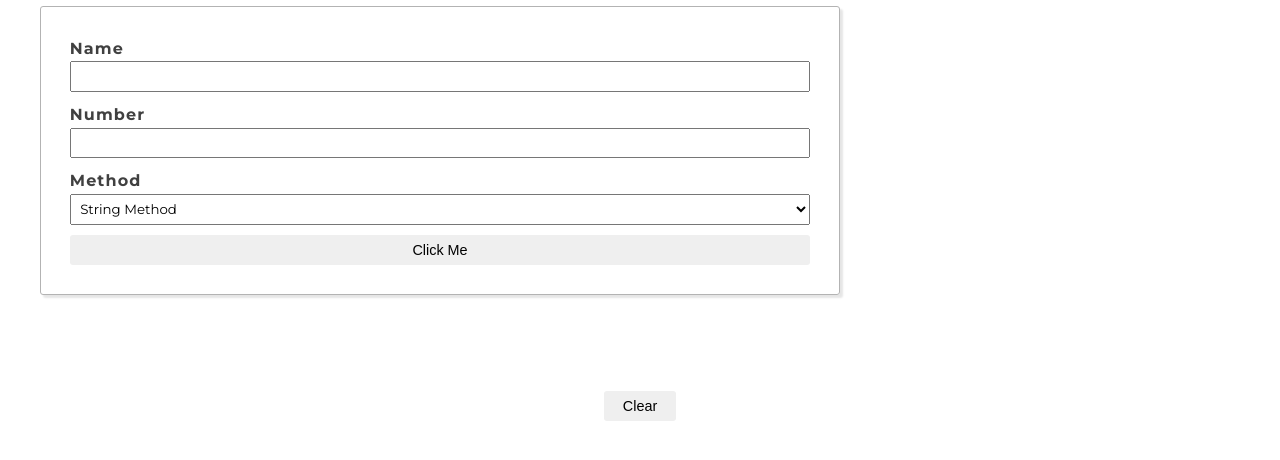
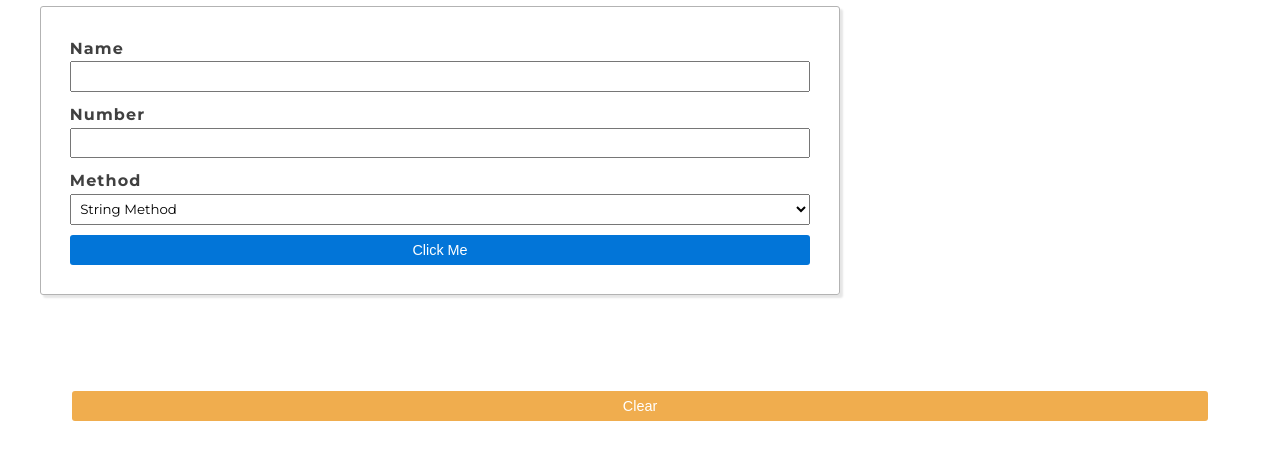
Before and after one commit to KamonLeigh/web-app-worker, a website built with Parcel: page index.html in a window 1280 px wide. Shown: the part 88-548 px from the top of the page. Built offline with nearby package versions, Linux system fonts and the light colour scheme.

Commit message:
add style to button

```diff
--- a/style.css
+++ b/style.css
@@ -24,12 +24,26 @@ img {
     font-size: 0.9rem;
     border-radius: 3px;
     border: none;
-    padding: 0.5em 1.3em;
+    padding: 0.5em 1.6em;
     cursor: pointer;
+    color: #fff;
 }
 
+.btn-action {
+  background-color: #0275d8;
+}
+
+.btn-action:hover {
+  background-color: #025baa;
+}
+
+
 .btn-clear {
-    align-self: center;
+    background-color: #f0ad4e;
+}
+
+.btn-clear:hover {
+    background-color: #d18d2f;
 }
 
 h1 {
@@ -41,6 +55,9 @@ h1 {
     display: grid;
     grid-template-columns: minmax(1em, 40px) 1fr  minmax(1em, 40px);
 }
+
+
+
 
 form {
     display: grid;
```
